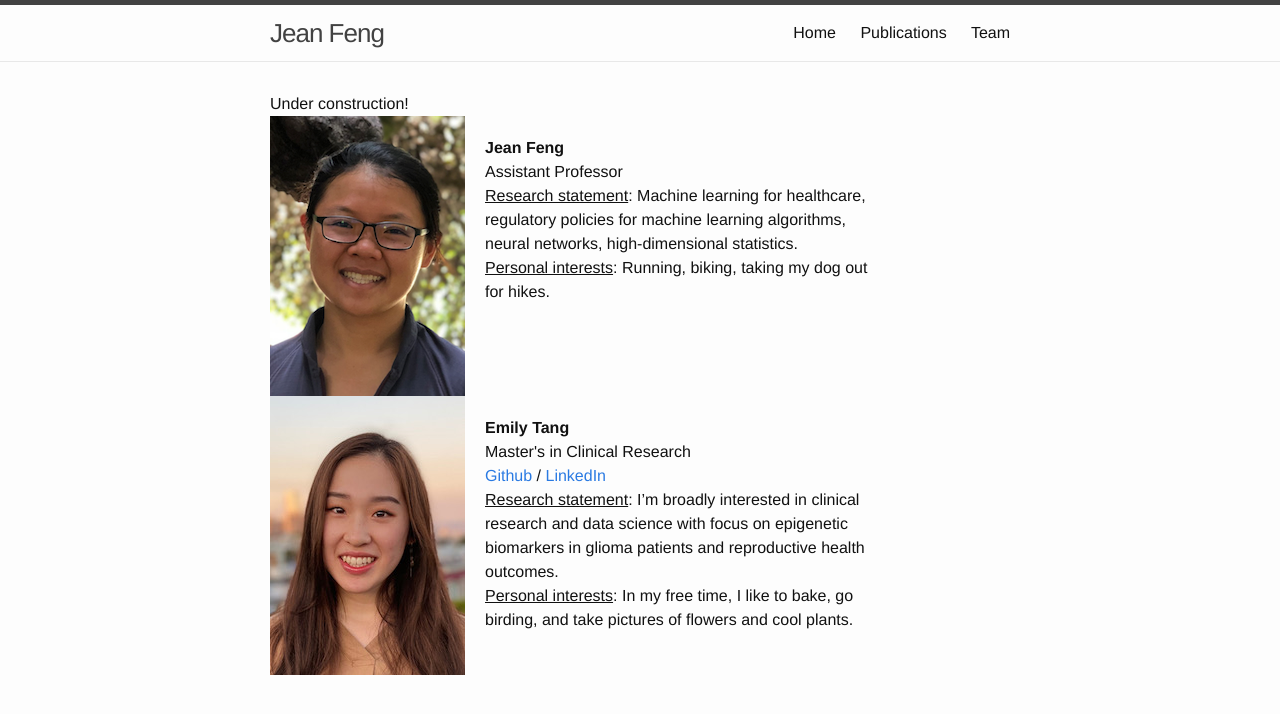
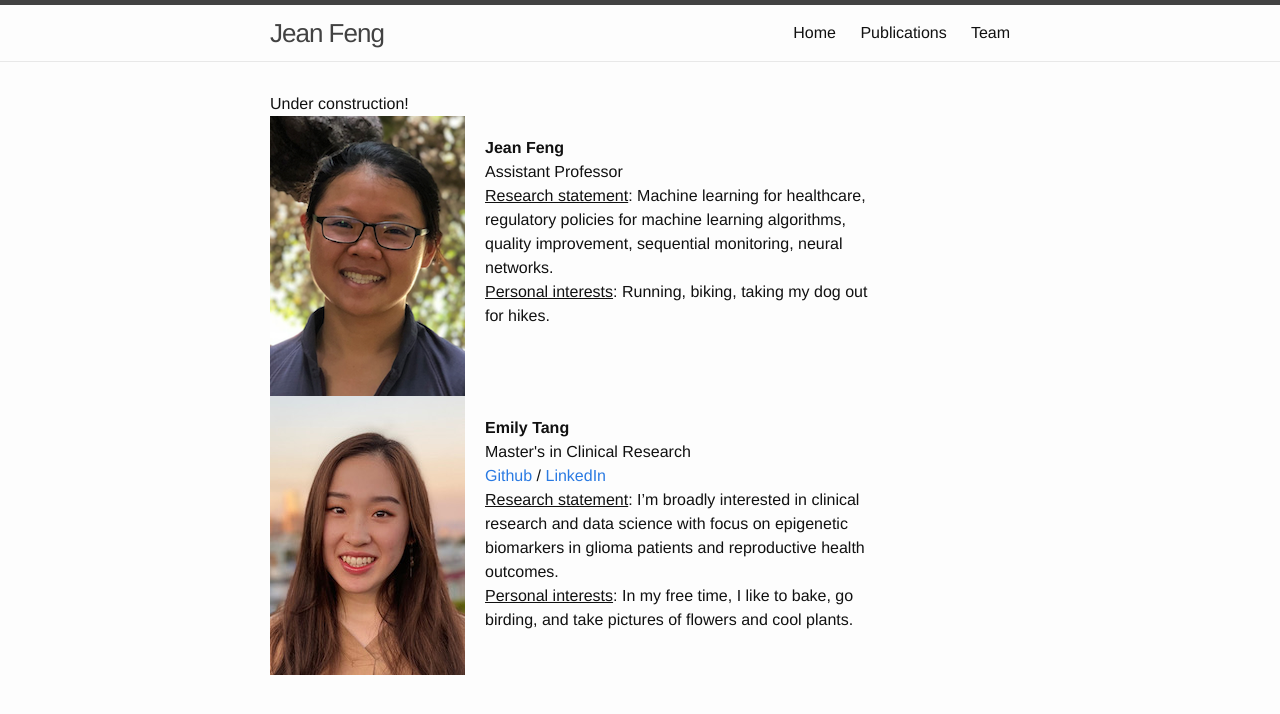
Before and after one commit to jjfeng/jjfeng.github.io, a Jekyll site: the page built from team.html, in a window 1280 px wide. Shown: the top 714 px of the page. Built offline with Jekyll 4.4.1, drawn with Linux system fonts in a browser that asks for light colours.

Commit message:
update team

```diff
--- a/team.html
+++ b/team.html
@@ -15,7 +15,7 @@ Under construction!
 <br/>
 Assistant Professor
 <br/>
-<u>Research statement</u>: Machine learning for healthcare, regulatory policies for machine learning algorithms, neural networks, high-dimensional statistics.
+<u>Research statement</u>: Machine learning for healthcare, regulatory policies for machine learning algorithms, quality improvement, sequential monitoring, neural networks.
 <br/>
 <u>Personal interests</u>: Running, biking, taking my dog out for hikes.
 </div>
```
